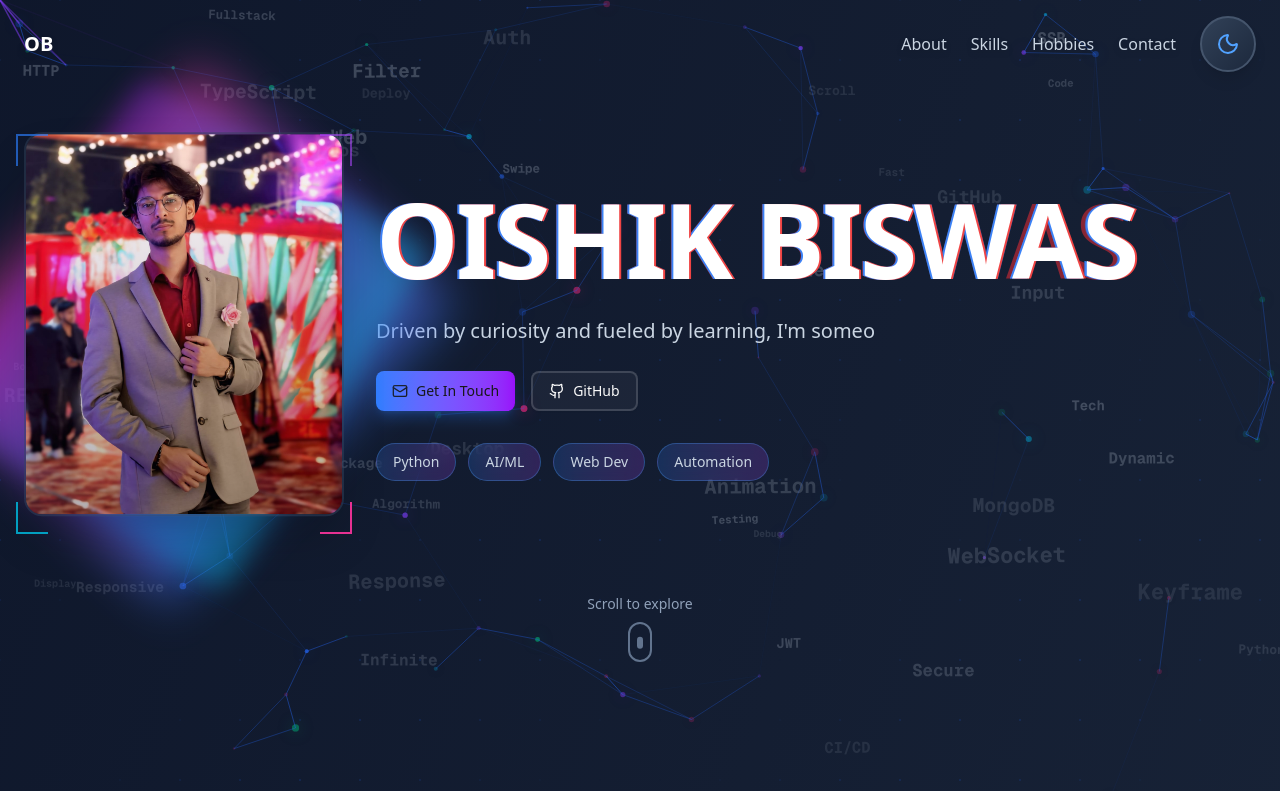
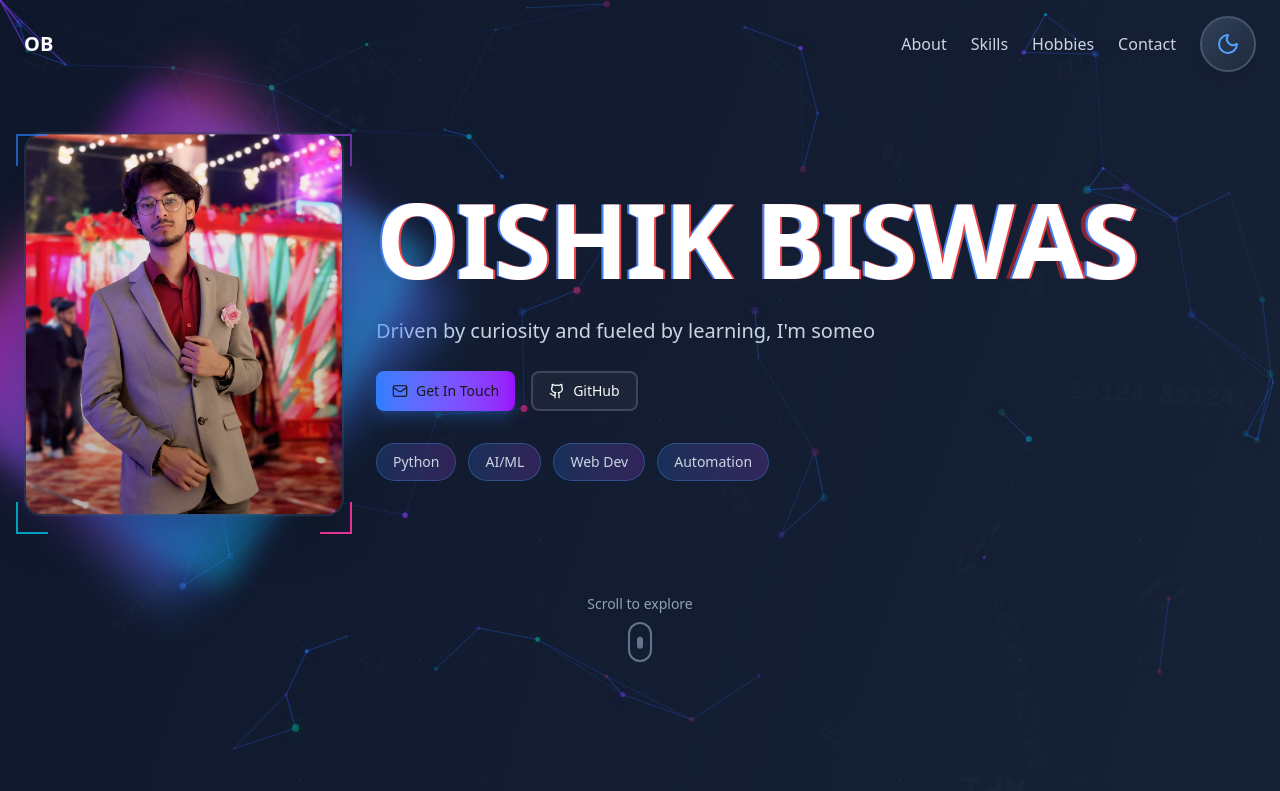
Before and after one commit to OishikBiswas123/portfolio--v2, a Next.js app: page / in a window 1280 px wide. Shown: the top 791 px of the page. Built offline with nearby package versions, Linux system fonts and the light colour scheme.

Commit message:
Replace floating text with tech code symbols and icons

```diff
--- a/src/app/page.tsx
+++ b/src/app/page.tsx
@@ -16,7 +16,7 @@ import { WordHoverText } from "@/components/word-hover-text"
 import { JellyCard } from "@/components/jelly-card"
 import { FloatingParticles } from "@/components/floating-particles"
 import { FloatingBallsAround } from "@/components/floating-balls-around"
-import { FloatingTechWords } from "@/components/floating-tech-words"
+import { FloatingTechIcons } from "@/components/floating-tech-icons"
 import { motion } from "framer-motion"
 
 export default function Home() {
@@ -44,7 +44,7 @@ export default function Home() {
       {/* Hero Section */}
       <section className="relative w-full min-h-screen flex items-center overflow-hidden">
         <FuturisticBackground />
-        <FloatingTechWords />
+        <FloatingTechIcons />
         <div className="relative z-10 container mx-auto px-6 py-20">
           <div className="flex flex-col md:flex-row gap-8 items-center">
             {/* Left Side - Profile Photo */}
--- /dev/null
+++ b/src/components/floating-tech-icons.tsx
@@ -0,0 +1,95 @@
+'use client'
+
+import { motion } from 'framer-motion'
+import { useEffect, useState } from 'react'
+
+// Tech icons as SVG paths
+const techIcons = [
+  { type: 'brackets', path: '<>' },
+  { type: 'slash', path: '//' },
+  { type: 'hash', path: '{}' },
+  { type: 'code', path: '</>' },
+  { type: 'terminal', path: '>_ ' },
+  { type: 'binary', path: '01' },
+  { type: 'asterisk', path: '**' },
+  { type: 'circuit', path: '&#124;&#124;' },
+  { type: 'arrow', path: '=>' },
+  { type: 'function', path: '()' },
+  { type: 'array', path: '[]' },
+  { type: 'module', path: '::' },
+  { type: 'comment', path: '/*' },
+  { type: 'variable', path: '$_' },
+  { type: 'command', path: '$>' },
+  { type: 'tag', path: '<&#47;>' },
+  { type: 'link', path: '-->' },
+  { type: 'node', path: '(.)' },
+  { type: 'cloud', path: '&#123;&#125;' },
+  { type: 'api', path: 'API' },
+]
+
+interface FloatingIcon {
+  id: number
+  text: string
+  type: string
+  x: number
+  y: number
+  size: number
+  duration: number
+  delay: number
+  rotate: number
+}
+
+export function FloatingTechIcons() {
+  const [icons, setIcons] = useState<FloatingIcon[]>([])
+
+  useEffect(() => {
+    const shuffled = [...techIcons].sort(() => 0.5 - Math.random())
+    const selectedIcons = [...shuffled, ...shuffled].slice(0, 30)
+
+    const floatingIcons = selectedIcons.map((icon, index) => ({
+      id: index,
+      text: icon.path,
+      type: icon.type,
+      x: Math.random() * 100,
+      y: Math.random() * 100,
+      size: Math.random() * 1.5 + 1,
+      duration: Math.random() * 15 + 10,
+      delay: Math.random() * 3,
+      rotate: Math.random() * 360,
+    }))
+
+    setIcons(floatingIcons)
+  }, [])
+
+  return (
+    <div className="absolute inset-0 overflow-hidden pointer-events-none z-0">
+      {icons.map((icon) => (
+        <motion.div
+          key={icon.id}
+          className="absolute font-mono font-bold text-slate-400/20 dark:text-slate-500/20 select-none"
+          style={{
+            left: `${icon.x}%`,
+            top: `${icon.y}%`,
+            fontSize: `${icon.size}rem`,
+          }}
+          initial={{ opacity: 0, scale: 0 }}
+          animate={{
+            opacity: [0.1, 0.3, 0.1],
+            scale: [0.8, 1.2, 0.8],
+            rotate: [icon.rotate, icon.rotate + 15, icon.rotate],
+            y: [0, -40, 0],
+            x: [0, Math.random() * 30 - 15, 0],
+          }}
+          transition={{
+            duration: icon.duration,
+            repeat: Infinity,
+            delay: icon.delay,
+            ease: "easeInOut",
+          }}
+        >
+          {icon.text}
+        </motion.div>
+      ))}
+    </div>
+  )
+}
```
